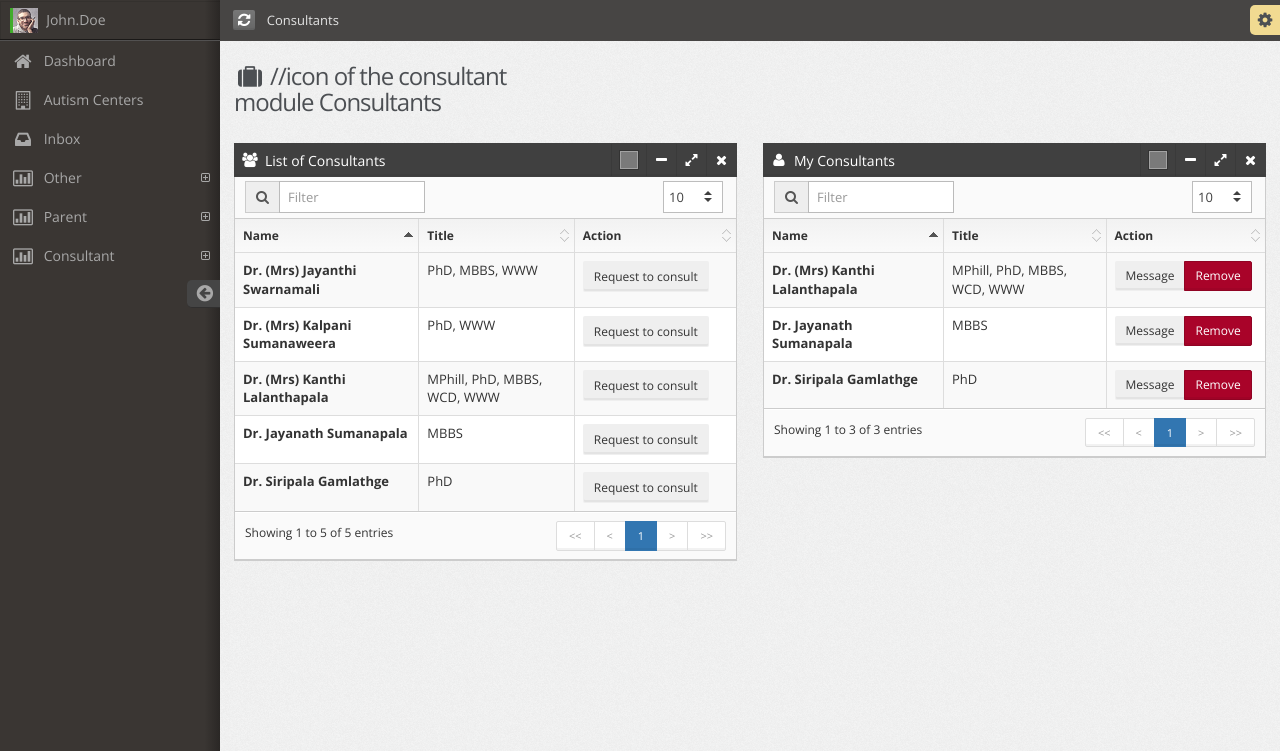
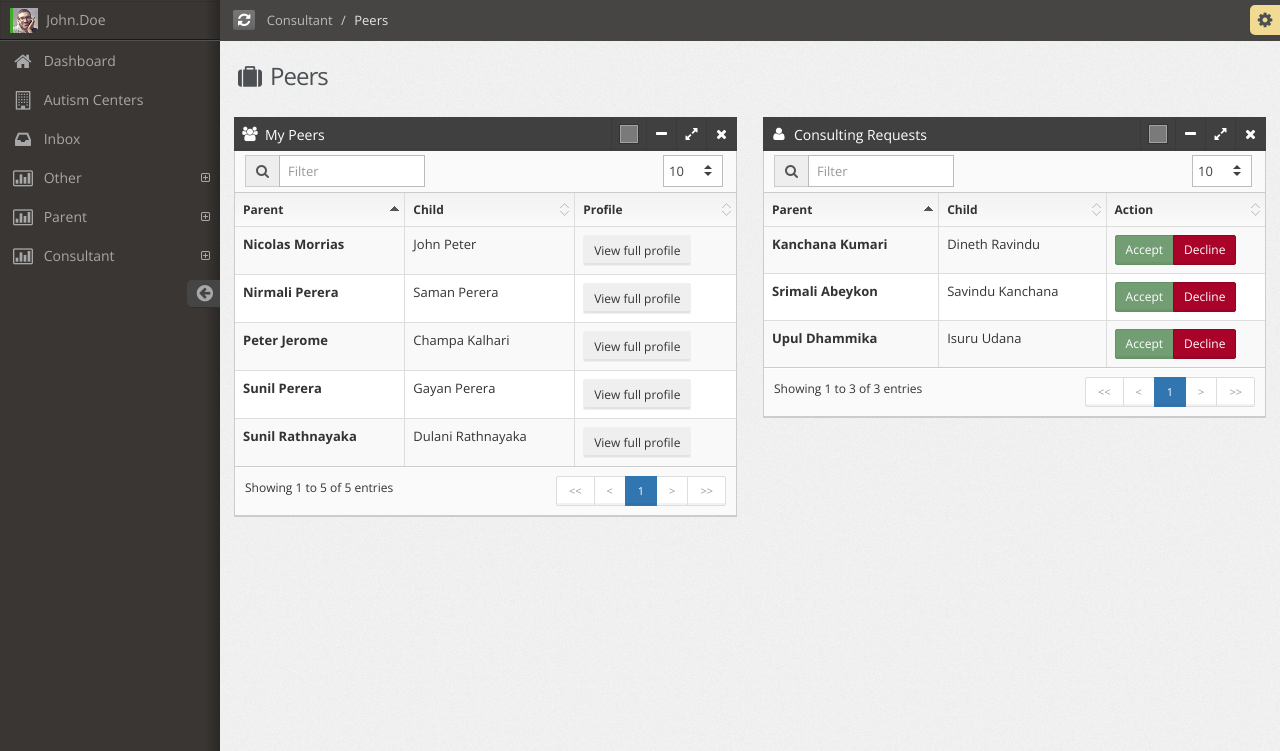
Before and after one commit to RUSL-Sayuri/sayuri-web, a CodeIgniter app: page /index.php/consultant_manage_peers in a window 1280 px wide. Shown: the part 49-800 px from the top of the page. Run offline with CodeIgniter, Linux system fonts and the light colour scheme; some libraries are stand-ins or nearby versions.

Commit message:
Edit consultant_manage_peers

```diff
--- a/application/views/consultant_manage_peers.php
+++ b/application/views/consultant_manage_peers.php
@@ -24,9 +24,9 @@
         <!-- breadcrumb -->
         <ol class="breadcrumb">
             <li>
-                Consultants
+                Consultant
             </li>
-
+            <li>Peers</li>
         </ol>
         <!-- end breadcrumb -->
 
@@ -39,8 +39,8 @@
         <div class="row">
             <div class="col-xs-12 col-sm-7 col-md-7 col-lg-4">
                 <h1 class="page-title txt-color-blueDark">
-                    <i class="fa fa-suitcase fa-fw "></i> //icon of the consultant module
-                    Consultants
+                    <i class="fa fa-suitcase fa-fw "></i>
+                    Peers
 
                 </h1>
             </div>
@@ -60,7 +60,7 @@
                         <header>
                             <span class="widget-icon"> <i class="fa fa-group"></i> </span>
 
-                            <h2>List of Consultants </h2>
+                            <h2>My Peers </h2>
                         </header>
 
                         <!-- widget div-->
@@ -71,48 +71,48 @@
 
                                 </div>
 
-                                <table id="dt_consultants" class="table table-striped table-bordered table-hover">
+                                <table id="dt_my_peers" class="table table-striped table-bordered table-hover">
                                     <thead>
                                     <tr>
-                                        <th>Name</th>
-                                        <th>Title</th>
-                                        <th>Action</th>
+                                        <th>Parent</th>
+                                        <th>Child</th>
+                                        <th>Profile</th>
                                     </tr>
                                     </thead>
                                     <tbody>
                                     <tr>
-                                        <td class="view"><b>Dr. Jayanath Sumanapala</b></td>
-                                        <td>MBBS</td>
+                                        <td class="view"><b>Nirmali Perera</b></td>
+                                        <td>Saman Perera</td>
                                         <td>
-                                            <button class="btn btn-sm">Request to consult</button>
+                                            <button class="btn btn-sm">View full profile</button>
                                         </td>
                                     </tr>
                                     <tr>
-                                        <td class="view"><b>Dr. Siripala Gamlathge</b></td>
-                                        <td>PhD</td>
+                                        <td class="view"><b>Sunil Rathnayaka</b></td>
+                                        <td>Dulani Rathnayaka</td>
                                         <td>
-                                            <button class="btn btn-sm">Request to consult</button>
+                                            <button class="btn btn-sm">View full profile</button>
                                         </td>
                                     </tr>
                                     <tr>
-                                        <td class="view"><b>Dr. (Mrs) Kanthi Lalanthapala</b></td>
-                                        <td>MPhill, PhD, MBBS, WCD, WWW</td>
+                                        <td class="view"><b>Peter Jerome</b></td>
+                                        <td>Champa Kalhari</td>
                                         <td>
-                                            <button class="btn btn-sm">Request to consult</button>
-                                        </td>
-                                    </tr>
-<tr>
-                                        <td class="view"><b>Dr. (Mrs) Jayanthi Swarnamali</b></td>
-                                        <td>PhD, MBBS, WWW</td>
-                                        <td>
-                                            <button class="btn btn-sm">Request to consult</button>
+                                            <button class="btn btn-sm">View full profile</button>
                                         </td>
                                     </tr>
                                     <tr>
-                                        <td class="view"><b>Dr. (Mrs) Kalpani Sumanaweera</b></td>
-                                        <td>PhD, WWW</td>
+                                        <td class="view"><b>Nicolas Morrias</b></td>
+                                        <td>John Peter</td>
                                         <td>
-                                            <button class="btn btn-sm">Request to consult</button>
+                                            <button class="btn btn-sm">View full profile</button>
+                                        </td>
+                                    </tr>
+                                    <tr>
+                                        <td class="view"><b>Sunil Perera</b></td>
+                                        <td>Gayan Perera</td>
+                                        <td>
+                                            <button class="btn btn-sm">View full profile</button>
                                         </td>
                                     </tr>
 
@@ -137,7 +137,7 @@
                         <header>
                             <span class="widget-icon"> <i class="fa fa-user"></i> </span>
 
-                            <h2>My Consultants</h2>
+                            <h2>Consulting Requests</h2>
 
                         </header>
 
@@ -157,42 +157,42 @@
 
                                 </div>
 
-                                <table id="dt_my_consultants" class="table table-striped table-bordered table-hover">
+                                <table id="dt_consulting_requests" class="table table-striped table-bordered table-hover">
                                     <thead>
                                     <tr>
-                                        <th>Name</th>
-                                        <th>Title</th>
+                                        <th>Parent</th>
+                                        <th>Child</th>
                                         <th style="width: 160px">Action</th>
                                     </tr>
                                     </thead>
                                     <tbody>
                                     <tr>
-                                        <td class="view"><b>Dr. Jayanath Sumanapala</b></td>
-                                        <td>MBBS</td>
+                                        <td class="view"><b>Srimali Abeykon</b></td>
+                                        <td>Savindu Kanchana</td>
                                         <td>
                                             <div class="btn-group btn-group-sm">
-                                                <button class="btn btn-sm">Message</button>
-                                                <button class="btn btn-sm btn-danger">Remove</button>
+                                                <button class="btn btn-sm btn-success">Accept</button>
+                                                <button class="btn btn-sm btn-danger">Decline</button>
                                             </div>
                                         </td>
                                     </tr>
                                     <tr>
-                                        <td class="view"><b>Dr. Siripala Gamlathge</b></td>
-                                        <td>PhD</td>
+                                        <td class="view"><b>Kanchana Kumari</b></td>
+                                        <td>Dineth Ravindu</td>
                                         <td>
                                             <div class="btn-group btn-group-sm">
-                                                <button class="btn btn-sm">Message</button>
-                                                <button class="btn btn-sm btn-danger">Remove</button>
+                                                <button class="btn btn-sm btn-success">Accept</button>
+                                                <button class="btn btn-sm btn-danger">Decline</button>
                                             </div>
                                         </td>
                                     </tr>
                                     <tr>
-                                        <td class="view"><b>Dr. (Mrs) Kanthi Lalanthapala</b></td>
-                                        <td>MPhill, PhD, MBBS, WCD, WWW</td>
+                                        <td class="view"><b>Upul Dhammika</b></td>
+                                        <td>Isuru Udana</td>
                                         <td>
                                             <div class="btn-group btn-group-sm">
-                                                <button class="btn btn-sm">Message</button>
-                                                <button class="btn btn-sm btn-danger">Remove</button>
+                                                <button class="btn btn-sm btn-success">Accept</button>
+                                                <button class="btn btn-sm btn-danger">Decline</button>
                                             </div>
                                         </td>
                                     </tr>
@@ -303,16 +303,16 @@
         });
 
         /*
-         * Datatable for list of consultants
+         * Datatable for list of My peers
          */
-        $('#dt_consultants').dataTable({
+        $('#dt_my_peers').dataTable({
             "sPaginationType": "bootstrap_full"
         });
 
         /*
-         * Datatable for list of my consultants
+         * Datatable for list of Consulting requests
          */
-        $('#dt_my_consultants').dataTable({
+        $('#dt_consulting_requests').dataTable({
             "sPaginationType": "bootstrap_full"
         });
 
```
Also changed, not shown: application/views/consultant_dashboard.php (+6 -6 lines).
